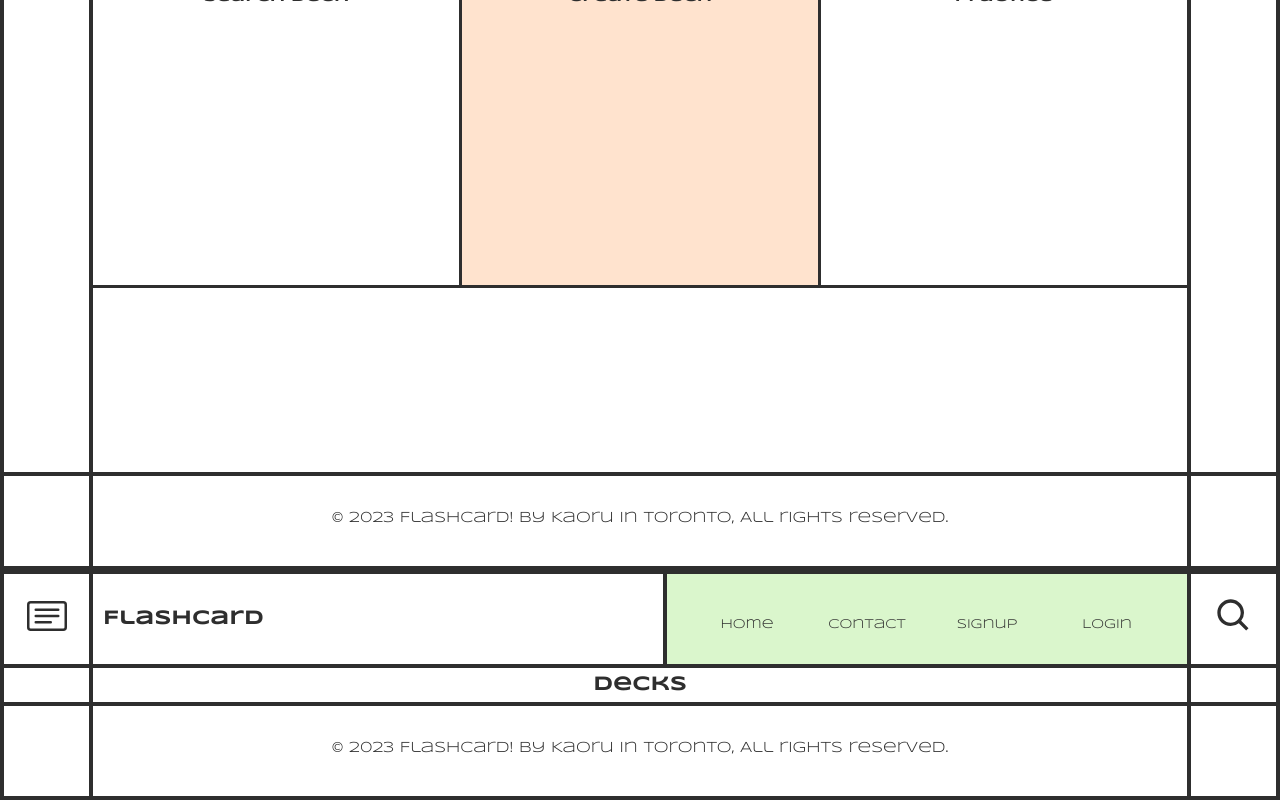
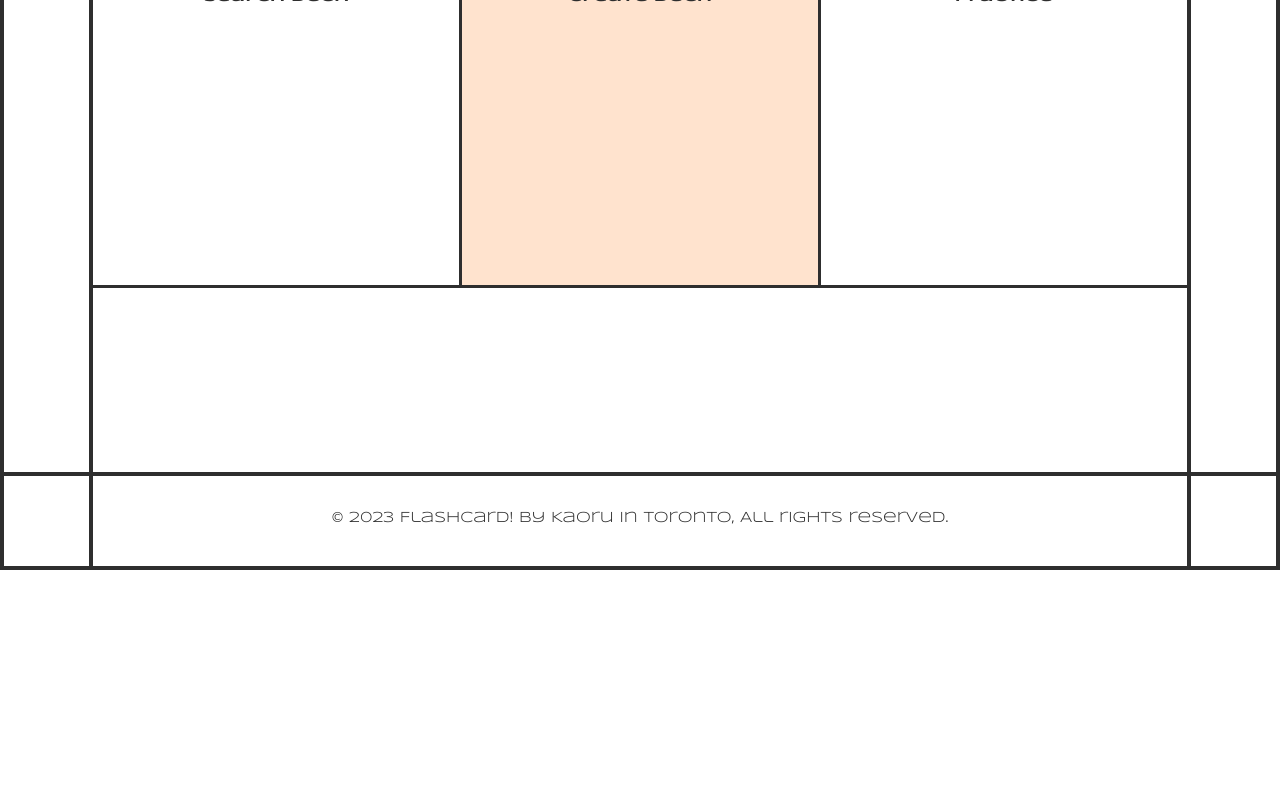
Before and after one commit to CarlSmoky/flashcard_client, a React (Create React App) app: page / in a window 1280 px wide. Shown: the part 416-1216 px from the top of the page. After the commit the page ends 986 px from the top, so only its background shows below. Built offline with nearby package versions, Linux system fonts and the light colour scheme.

Commit message:
Add routes

```diff
--- a/src/App.jsx
+++ b/src/App.jsx
@@ -1,14 +1,19 @@
 import GlobalStyles from "./global-style"
 import Home from "./pages/Home"
 import DeckList from "./pages/DeckList";
+import { BrowserRouter, Route, Routes } from 'react-router-dom';
 
 const App = () => {
 
   return (
     <div className="App">
+      <BrowserRouter>
       <GlobalStyles/>
-      <Home content='menu'/>
-      <DeckList content='decks'/>
+      <Routes>
+        <Route path ="/" element={<Home content='menu'/>}/>
+        <Route path ="/decks" element={<DeckList content='decks'/>}/>
+      </Routes>
+      </BrowserRouter>
     </div>
   );
 }
```
